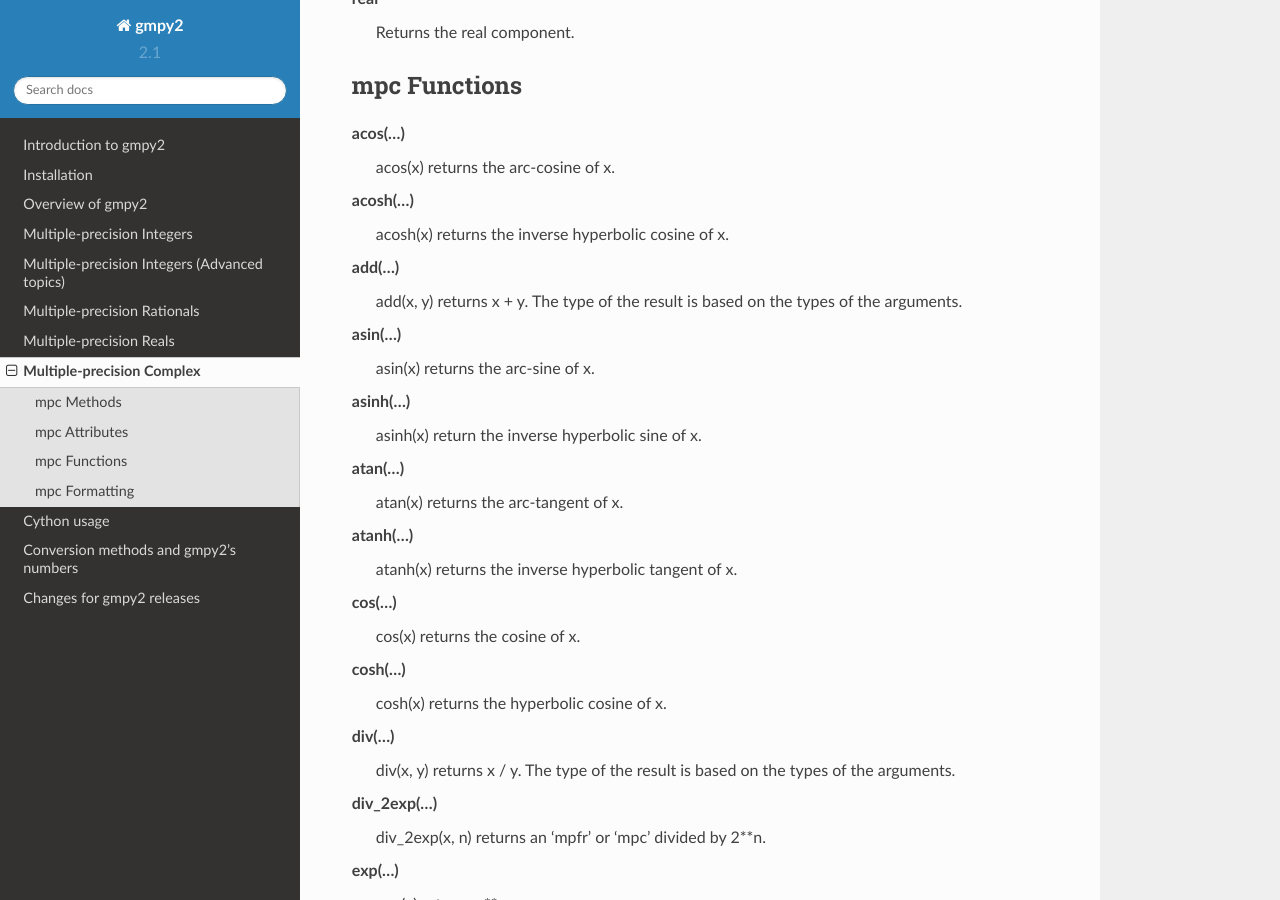
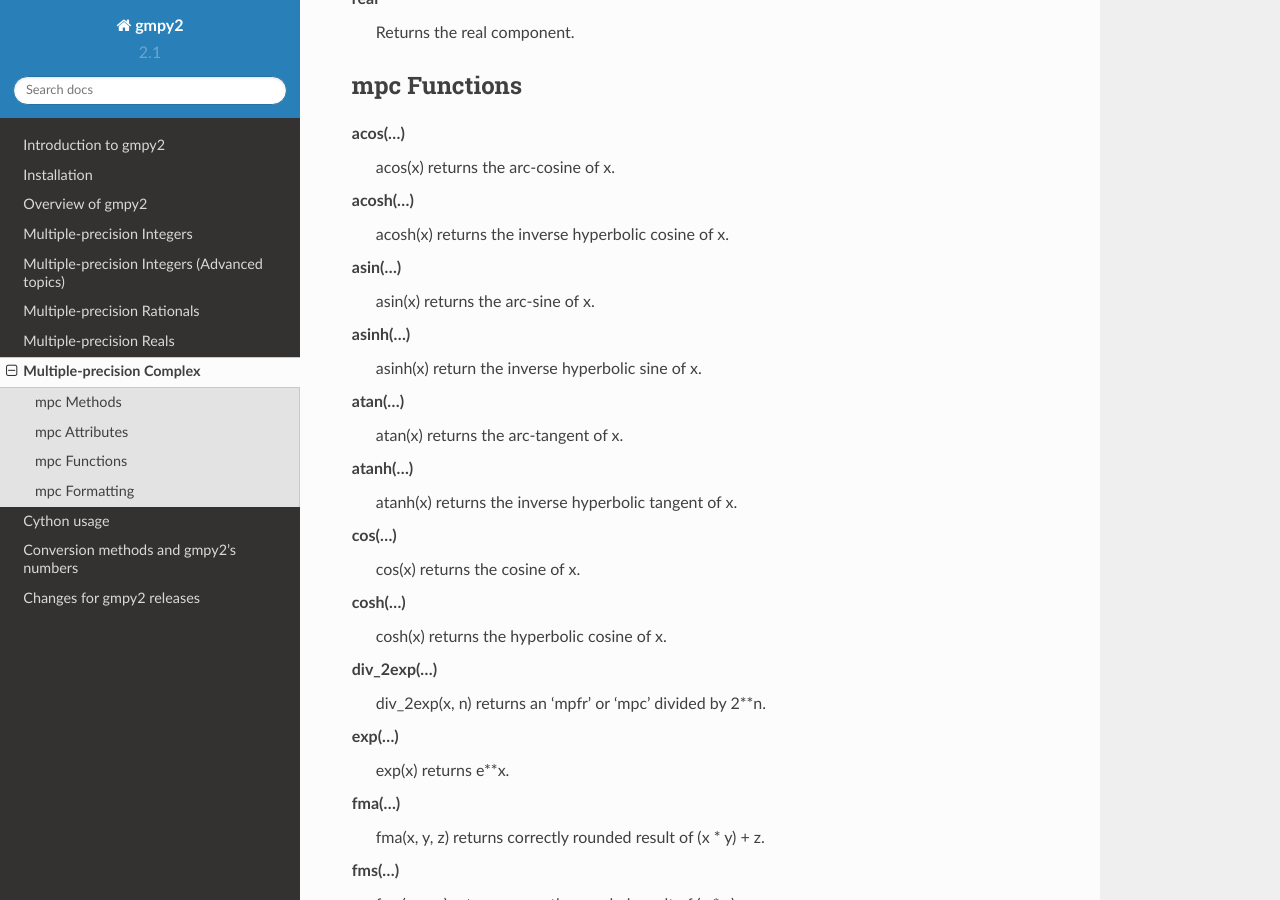
Before and after one commit to aleaxit/gmpy, a Sphinx documentation site: the page built from docs/mpc.rst, in a window 1280 px wide and 900 px high, scrolled down 1591 px. Built offline with Sphinx 7.4.7 and the Read the Docs theme 2.0.0, drawn with Linux system fonts in a browser that asks for light colours; formulas are drawn with MathJax 3; some of the changed text lies outside the part shown.

```diff
--- a/docs/mpc.rst
+++ b/docs/mpc.rst
@@ -89,10 +89,6 @@ mpc Functions
 **acosh(...)**
     acosh(x) returns the inverse hyperbolic cosine of x.
 
-**add(...)**
-    add(x, y) returns x + y. The type of the result is based on the types of
-    the arguments.
-
 **asin(...)**
     asin(x) returns the arc-sine of x.
 
@@ -110,10 +106,6 @@ mpc Functions
 
 **cosh(...)**
     cosh(x) returns the hyperbolic cosine of x.
-
-**div(...)**
-    div(x, y) returns x / y. The type of the result is based on the types of
-    the arguments.
 
 **div_2exp(...)**
     div_2exp(x, n) returns an 'mpfr' or 'mpc' divided by 2**n.
@@ -179,10 +171,6 @@ mpc Functions
     unit square [0,1]x[0,1]. The parameter *random_state* must be created by
     random_state() first.
 
-**mul(...)**
-    mul(x, y) returns x * y. The type of the result is based on the types of
-    the arguments.
-
 **mul_2exp(...)**
     mul_2exp(x, n) returns 'mpfr' or 'mpc' multiplied by 2**n.
 
@@ -222,10 +210,6 @@ mpc Functions
 
 **square(...)**
     square(x) returns x * x. The type of the result is based on the types of
-    the arguments.
-
-**sub(...)**
-    sub(x, y) returns x - y. The type of the result is based on the types of
     the arguments.
 
 **tan(...)**
--- a/docs/mpz.rst
+++ b/docs/mpz.rst
@@ -42,7 +42,6 @@ mpz type
 mpz Functions
 -------------
 
-.. autofunction:: add
 .. autofunction:: bincoef
 .. autofunction:: bit_clear
 .. autofunction:: bit_count
@@ -61,7 +60,6 @@ mpz Functions
 .. autofunction:: c_mod_2exp
 .. autofunction:: comb
 .. autofunction:: digits
-.. autofunction:: div
 .. autofunction:: divexact
 .. autofunction:: divm
 .. autofunction:: double_fac
```
Also changed, not shown: other parts of docs/mpz.rst (+0 -2 lines), docs/mpfr.rst (+0 -16 lines), docs/mpq.rst (+0 -8 lines), docs/overview.rst (+8 -0 lines), 4 other files.
